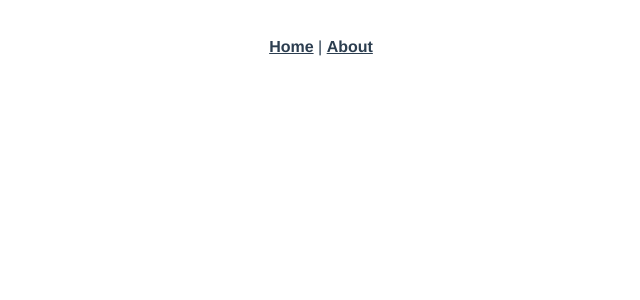
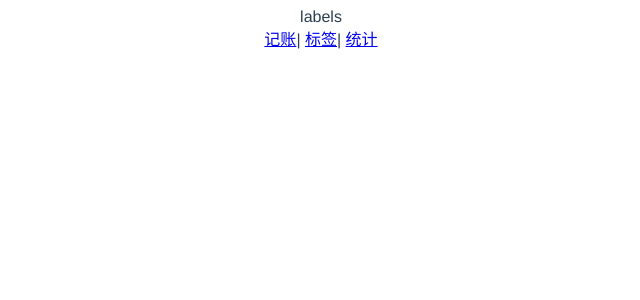
Before and after one commit to luodezhihkbu/bill, a Vue app: page /#/labels in a window 1280 px wide. Shown: the top 300 px of the page, without its empty margins (319-959 px from the left). Built offline with nearby package versions, Linux system fonts and the light colour scheme.

Commit message:
创建三个页面

```diff
--- a/src/App.vue
+++ b/src/App.vue
@@ -1,10 +1,11 @@
 <template>
   <div id="app">
-    <div id="nav">
-      <router-link to="/">Home</router-link> |
-      <router-link to="/about">About</router-link>
+    <router-view/>
+    <div>
+      <router-link to="/money">记账</router-link>|
+      <router-link to="/labels">标签</router-link>|
+      <router-link to="/statistics">统计</router-link>
     </div>
-    <router-view/>
   </div>
 </template>
 
--- a/src/router/index.ts
+++ b/src/router/index.ts
@@ -1,27 +1,32 @@
-import Vue from 'vue'
-import VueRouter, { RouteConfig } from 'vue-router'
-import Home from '../views/Home.vue'
+import Vue from 'vue';
+import VueRouter, {RouteConfig} from 'vue-router';
+import Money from '@/views/Money.vue';
+import Labels from '@/views/Labels.vue';
+import Statistics from '@/views/Statistics.vue';
 
-Vue.use(VueRouter)
+Vue.use(VueRouter);
 
 const routes: Array<RouteConfig> = [
   {
     path: '/',
-    name: 'Home',
-    component: Home
+    redirect: '/money'
   },
   {
-    path: '/about',
-    name: 'About',
-    // route level code-splitting
-    // this generates a separate chunk (about.[hash].js) for this route
-    // which is lazy-loaded when the route is visited.
-    component: () => import(/* webpackChunkName: "about" */ '../views/About.vue')
+    path: '/money',
+    component: Money
+  },
+  {
+    path: '/labels',
+    component: Labels
+  },
+  {
+    path: '/statistics',
+    component: Statistics
   }
-]
+];
 
 const router = new VueRouter({
   routes
-})
+});
 
-export default router
+export default router;
--- a/src/views/Home.vue
+++ /dev/null
@@ -1,18 +0,0 @@
-<template>
-  <div class="home">
-    <img alt="Vue logo" src="../assets/logo.png">
-    <HelloWorld msg="Welcome to Your Vue.js App"/>
-  </div>
-</template>
-
-<script>
-// @ is an alias to /src
-import HelloWorld from '@/components/HelloWorld.vue'
-
-export default {
-  name: 'Home',
-  components: {
-    HelloWorld
-  }
-}
-</script>
--- /dev/null
+++ b/src/views/Labels.vue
@@ -0,0 +1,13 @@
+<template>
+  <div>labels</div>
+</template>
+
+<script lang="ts">
+export default {
+name: "Labels"
+}
+</script>
+
+<style lang="scss" scoped>
+
+</style>
--- /dev/null
+++ b/src/views/Money.vue
@@ -0,0 +1,13 @@
+<template>
+  <div>money</div>
+</template>
+
+<script lang="ts">
+export default {
+name: "Money"
+}
+</script>
+
+<style lang="scss" scoped>
+
+</style>
--- /dev/null
+++ b/src/views/Statistics.vue
@@ -0,0 +1,13 @@
+<template>
+  <div>statistics</div>
+</template>
+
+<script lang="ts">
+export default {
+name: "Statistics"
+}
+</script>
+
+<style lang="scss" scoped>
+
+</style>
```
